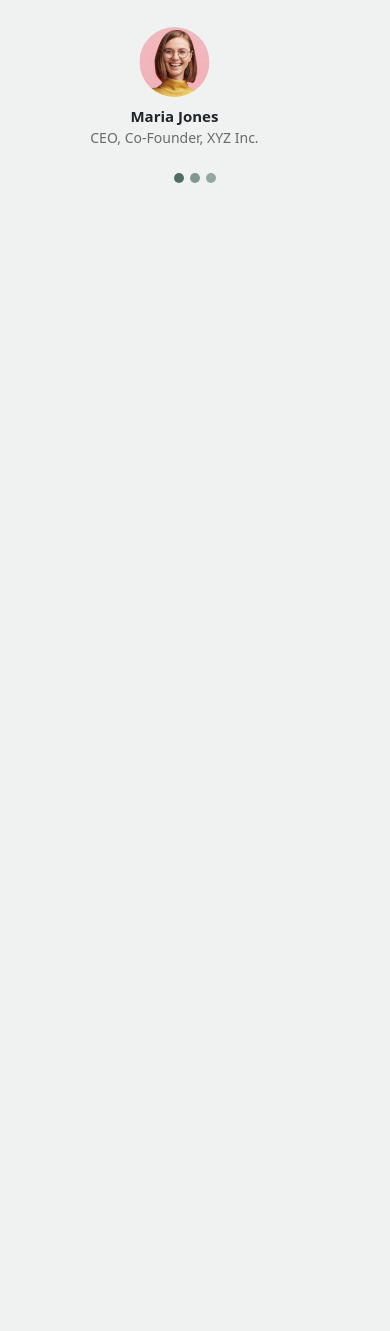
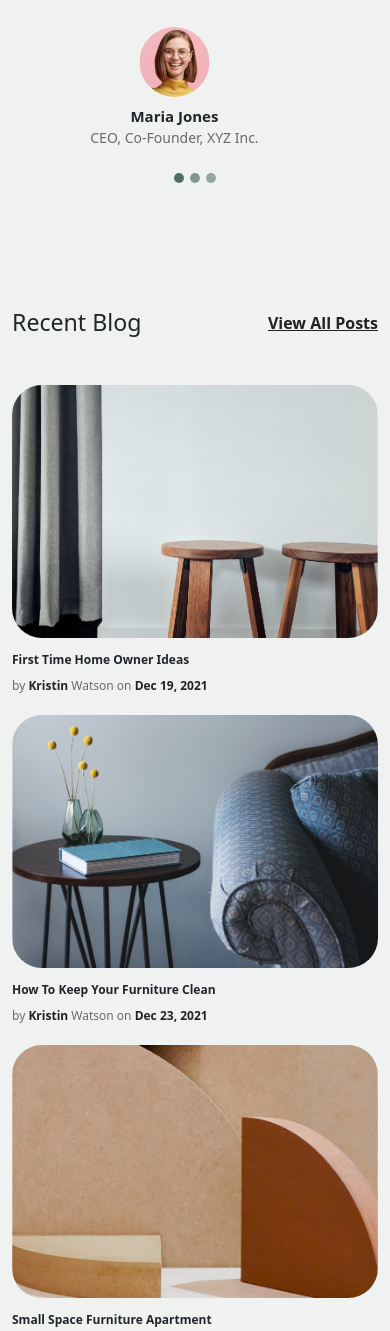
Before and after one commit to Khaledessamabdulhadi/Furni-template, a plain HTML site: page index.html in a window 390 px wide. Shown: the part 6532-7863 px from the top of the page. Before the commit the page ends 6741 px from the top, so only its background shows below. Drawn offline with nearby package versions, Linux system fonts and the light colour scheme.

Commit message:
Built a posts section

```diff
--- a/css/Furni.css
+++ b/css/Furni.css
@@ -677,3 +677,56 @@ p {
   }
 }
 /* EDN testimonials Section */
+/* STart Posts Section */
+.posts {
+  padding: 100px 0;
+  .heading {
+    a {
+      font-size: 16px;
+      color: #222222;
+      display: block;
+      font-weight: 600;
+      text-transform: capitalize;
+      text-decoration: underline;
+      transition: 0.3s;
+      &:hover {
+        text-decoration: none;
+      }
+    }
+  }
+  .items {
+    .box {
+      margin-bottom: 20px;
+      img {
+        max-width: 100%;
+        border-radius: 30px;
+        margin-bottom: 15px;
+      }
+      h5 {
+        font-size: 16px;
+        font-weight: 600;
+        margin-bottom: 10px;
+        @media (max-width: 991px) {
+          font-size: 12px;
+          font-weight: 700;
+        }
+      }
+      p {
+        color: #6a6a6a;
+        font-size: 14px;
+        span {
+          color: #222222;
+          font-weight: 700;
+          font-size: 14px;
+          @media (max-width: 991px) {
+            font-size: 12px;
+          }
+        }
+        @media (max-width: 991px) {
+          font-size: 12px;
+        }
+      }
+    }
+  }
+}
+/* ENd Posts Section */
--- a/index.html
+++ b/index.html
@@ -390,6 +390,37 @@
       </div>
     </div>
     <!-- ENd Testimonials Section -->
+    <!-- Start posts Section -->
+    <div class="posts">
+      <div class="container">
+        <div
+          class="heading d-flex justify-content-between align-items-center mb-5"
+        >
+          <h3>Recent Blog</h3>
+          <a href="#">view all posts</a>
+        </div>
+        <div class="items">
+          <div class="row">
+            <div class="box col-md-4">
+              <img src="image/post-1.jpg" alt="posts-1" />
+              <h5>First Time Home Owner Ideas</h5>
+              <p>by <span>Kristin</span> Watson on <span>Dec 19, 2021</span></p>
+            </div>
+            <div class="box col-md-4">
+              <img src="image/post-2.jpg" alt="posts-2" />
+              <h5>How To Keep Your Furniture Clean</h5>
+              <p>by <span>Kristin</span> Watson on <span>Dec 23, 2021</span></p>
+            </div>
+            <div class="box col-md-4">
+              <img src="image/post-3.jpg" alt="posts-3" />
+              <h5>Small Space Furniture Apartment</h5>
+              <p>by <span>Kristin</span> Watson on <span>Dec 15, 2021</span></p>
+            </div>
+          </div>
+        </div>
+      </div>
+    </div>
+    <!-- ENd posts Section -->
     <!-- Js Bootstrap Link -->
     <script
       src="https://cdn.jsdelivr.net/npm/bootstrap@5.0.2/dist/js/bootstrap.bundle.min.js"
```
